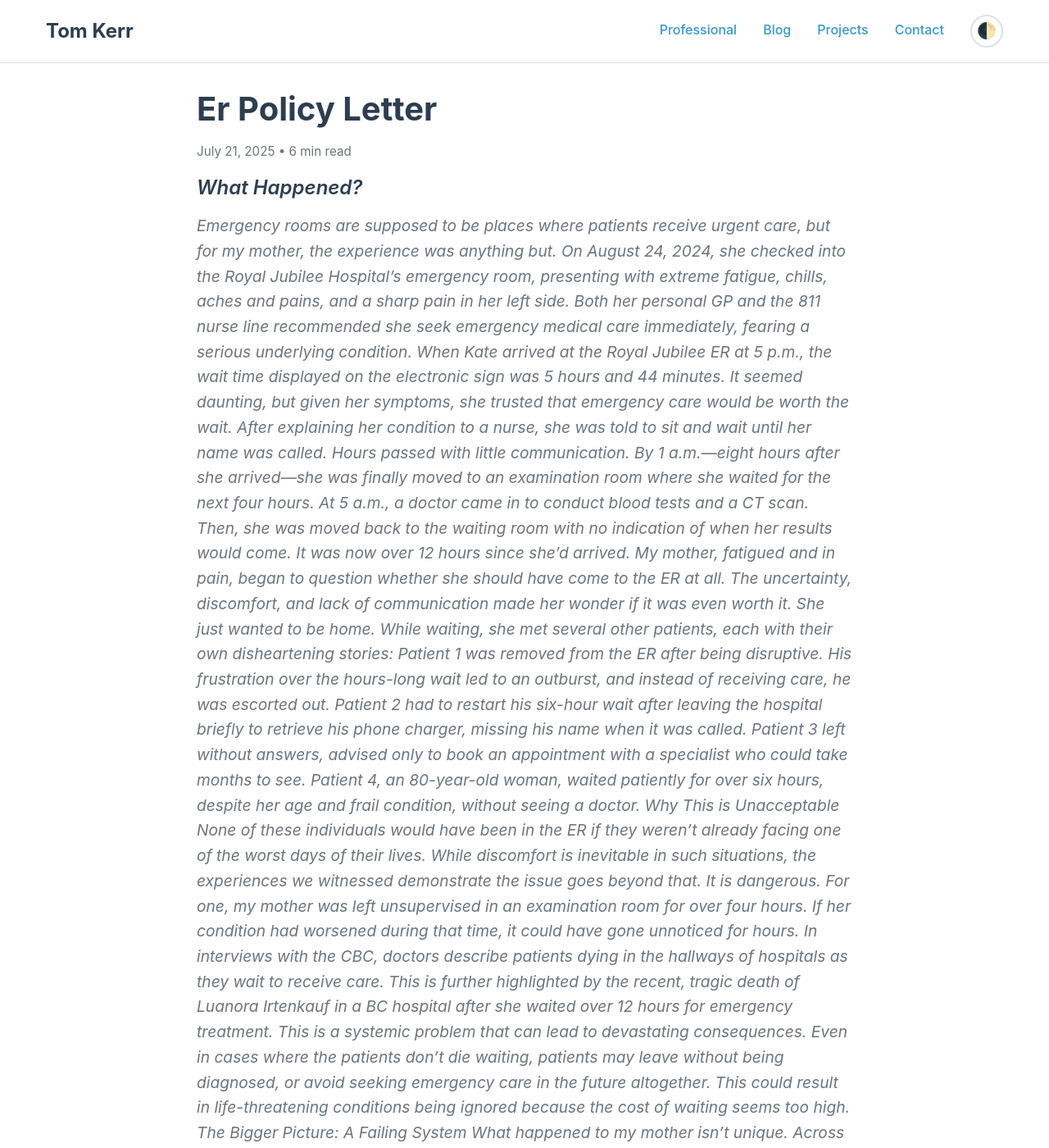
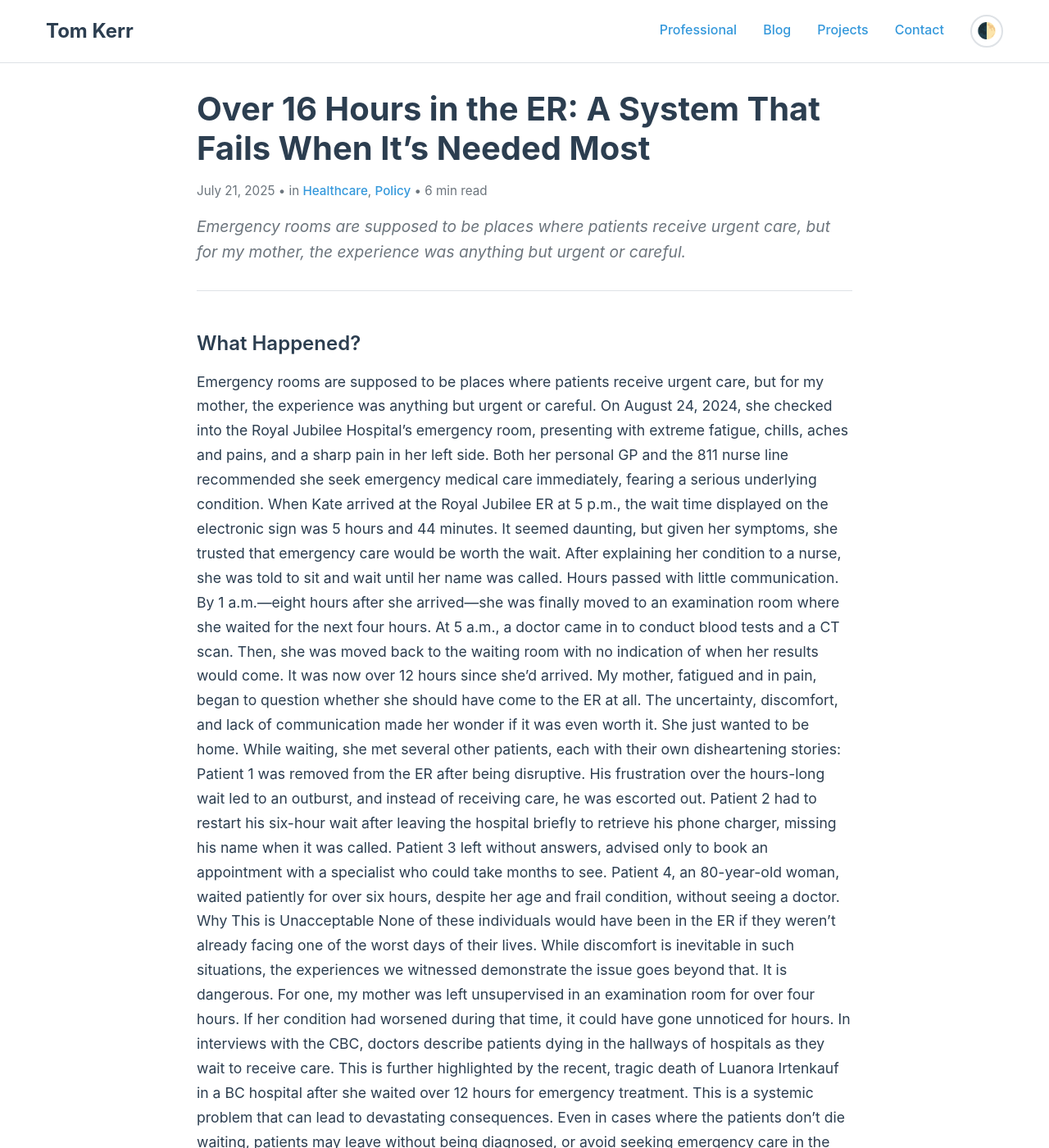
Before and after one commit to TDK250/Toms-Site, a Jekyll site: the page built from _posts/2025-07-21-er-policy-letter.md, in a window 1280 px wide and 1400 px high. Shown: the whole window at 82% size. Built offline with Jekyll 4.4.1, drawn with Linux system fonts in a browser that asks for light colours; our own code applies the rules of GitHub Pages for plain Markdown files; some of the changed text lies outside the part shown.

Commit message:
Update 2025-07-21-er-policy-letter.md

```diff
--- a/_posts/2025-07-21-er-policy-letter.md
+++ b/_posts/2025-07-21-er-policy-letter.md
@@ -1,5 +1,14 @@
+---
+layout: post
+title: "Over 16 Hours in the ER: A System That Fails When It’s Needed Most"
+date: 2025-07-21
+categories: [healthcare, policy]
+tags: [healthcare, policy]
+excerpt: "Emergency rooms are supposed to be places where patients receive urgent care, but for my mother, the experience was anything but urgent or careful."
+---
+
 ### What Happened?
-Emergency rooms are supposed to be places where patients receive urgent care, but for my mother, the experience was anything but. On August 24, 2024, she checked into the Royal Jubilee Hospital’s emergency room, presenting with extreme fatigue, chills, aches and pains, and a sharp pain in her left side. Both her personal GP and the 811 nurse line recommended she seek emergency medical care immediately, fearing a serious underlying condition.
+Emergency rooms are supposed to be places where patients receive urgent care, but for my mother, the experience was anything but urgent or careful. On August 24, 2024, she checked into the Royal Jubilee Hospital’s emergency room, presenting with extreme fatigue, chills, aches and pains, and a sharp pain in her left side. Both her personal GP and the 811 nurse line recommended she seek emergency medical care immediately, fearing a serious underlying condition.
 When Kate arrived at the Royal Jubilee ER at 5 p.m., the wait time displayed on the electronic sign was 5 hours and 44 minutes. It seemed daunting, but given her symptoms, she trusted that emergency care would be worth the wait. After explaining her condition to a nurse, she was told to sit and wait until her name was called.
 Hours passed with little communication. By 1 a.m.—eight hours after she arrived—she was finally moved to an examination room where she waited for the next four hours. At 5 a.m., a doctor came in to conduct blood tests and a CT scan. Then, she was moved back to the waiting room with no indication of when her results would come.
 It was now over 12 hours since she’d arrived. My mother, fatigued and in pain, began to question whether she should have come to the ER at all. The uncertainty, discomfort, and lack of communication made her wonder if it was even worth it. She just wanted to be home.
```
